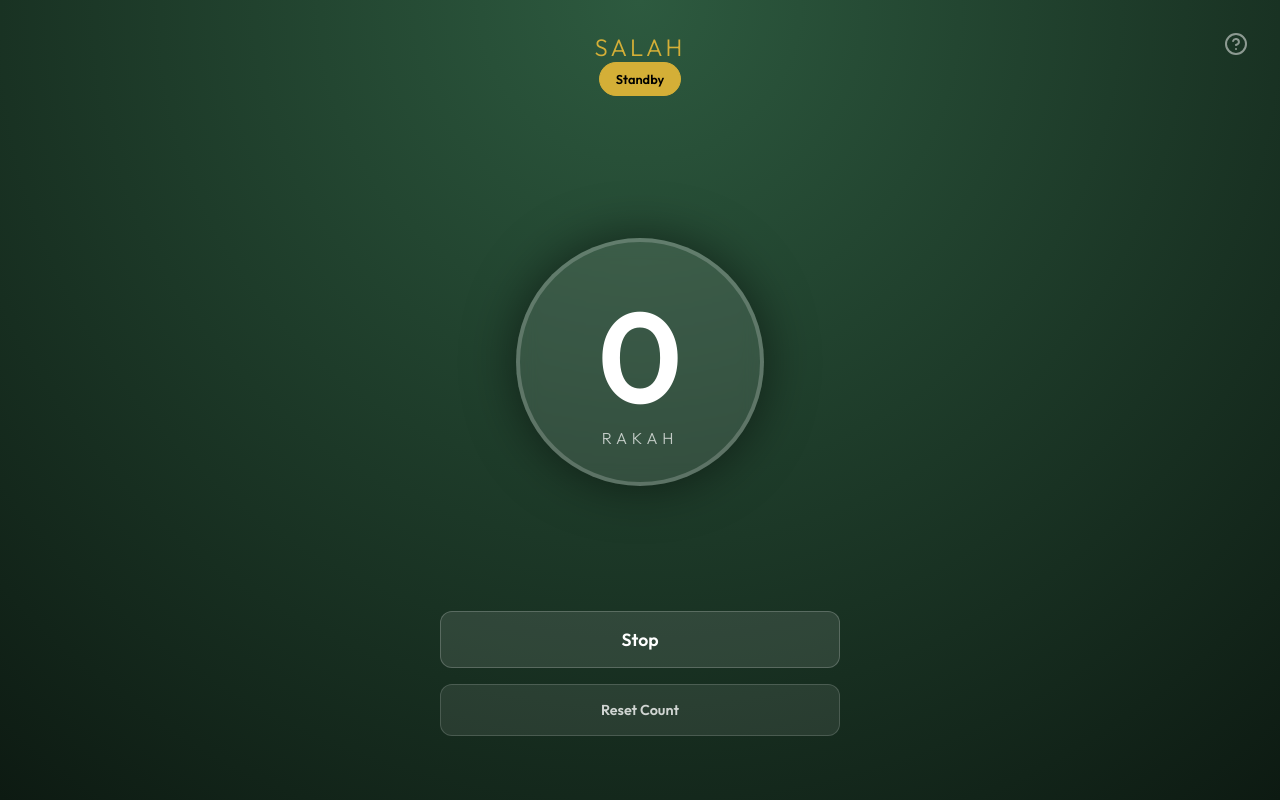
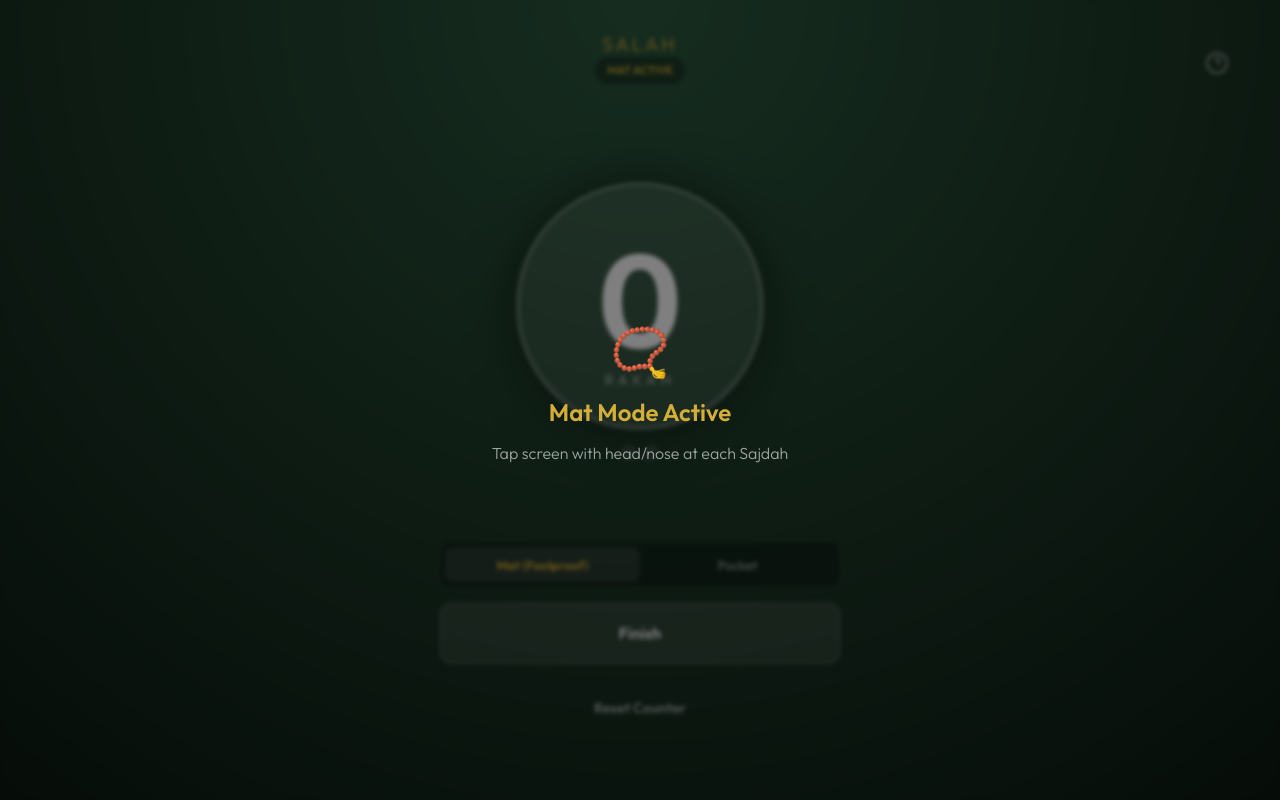
Before and after one commit to fahdi/rakat-counter, a website: page index.html in a window 1280 px wide. Both pictures are taken after a click on the button "Start Prayer". Drawn offline with Linux system fonts and the light colour scheme.

Commit message:
Fix pocket mode with Screen Wake Lock and set Mat Mode as foolproof default

```diff
--- a/counter.js
+++ b/counter.js
@@ -2,19 +2,23 @@ export class RakatCounter {
     constructor(options = {}) {
         this.rukuThreshold = options.rukuThreshold || -3.5;
         this.sajdahThreshold = options.sajdahThreshold || -7;
-        this.standingThreshold = options.standingThreshold || -1;
-        this.cooldown = options.cooldown === undefined ? 2000 : options.cooldown;
-        this.bufferSize = options.bufferSize || 1; // Default to 1 for tests unless specified
+        this.standingThreshold = options.standingThreshold || -2; // Slightly more relaxed for sitting
+        this.cooldown = options.cooldown === undefined ? 3000 : options.cooldown; // Higher cooldown to prevent double hits
+        this.bufferSize = options.bufferSize || 10;
 
         this.count = 0;
+        this.sajdahCount = 0;
         this.state = 'standing';
         this.buffer = [];
-        this.hasReachedSajdah = false;
-        this.lastRakatTime = 0;
+        this.lastSajdahTime = 0;
+        this.mode = options.mode || 'pocket';
         this.onCountChange = options.onCountChange || (() => { });
+        this.onSajdahDetect = options.onSajdahDetect || (() => { });
     }
 
     processPitch(pitch) {
+        if (this.mode === 'mat') return; // In mat mode, we only listen for touch triggers
+
         this.buffer.push(pitch);
         if (this.buffer.length > this.bufferSize) {
             this.buffer.shift();
@@ -25,47 +29,47 @@ export class RakatCounter {
     }
 
     updateState(avgPitch) {
-        if (avgPitch < this.sajdahThreshold) {
+        if (avgPitch <= this.sajdahThreshold) {
             if (this.state !== 'sajdah') {
                 this.state = 'sajdah';
-                this.hasReachedSajdah = true;
+                this.processSajdahTrigger();
             }
-        } else if (avgPitch < this.rukuThreshold) {
-            if (this.state !== 'sajdah') {
-                this.state = 'ruku';
-            }
-        } else if (avgPitch > this.standingThreshold) {
-            if (this.state !== 'standing') {
-                this.checkRakatCompletion();
-                this.state = 'standing';
-            }
+        } else if (avgPitch >= this.standingThreshold) {
+            this.state = 'standing';
         }
     }
 
-    checkRakatCompletion() {
-        if (this.hasReachedSajdah) {
-            const now = Date.now();
-            if (now - this.lastRakatTime >= this.cooldown) {
+    processSajdahTrigger() {
+        const now = Date.now();
+        // Debounce to avoid multiple counts for same movement
+        if (now - this.lastSajdahTime >= this.cooldown) {
+            this.sajdahCount++;
+            this.lastSajdahTime = now;
+            this.onSajdahDetect(this.sajdahCount);
+
+            if (this.sajdahCount > 0 && this.sajdahCount % 2 === 0) {
                 this.count++;
-                this.lastRakatTime = now;
                 this.onCountChange(this.count);
             }
-            this.hasReachedSajdah = false;
+            return true;
         }
+        return false;
+    }
+
+    setMode(mode) {
+        this.mode = mode;
+        this.reset();
     }
 
     getCount() {
         return this.count;
     }
 
-    getState() {
-        return this.state;
-    }
-
     reset() {
         this.count = 0;
-        this.hasReachedSajdah = false;
+        this.sajdahCount = 0;
         this.state = 'standing';
         this.buffer = [];
+        this.lastSajdahTime = 0;
     }
 }
--- a/index.html
+++ b/index.html
@@ -11,7 +11,8 @@
     <link rel="manifest" href="manifest.json">
     <link rel="preconnect" href="https://fonts.googleapis.com">
     <link rel="preconnect" href="https://fonts.gstatic.com" crossorigin>
-    <link href="https://fonts.googleapis.com/css2?family=Outfit:wght@300;600&display=swap" rel="stylesheet">
+    <link href="https://fonts.googleapis.com/css2?family=Outfit:wght@300;600&family=Inter:wght@400;700&display=swap"
+        rel="stylesheet">
     <style>
         :root {
             --p: #1a472a;
@@ -42,13 +43,13 @@
             text-align: center;
             display: flex;
             flex-direction: column;
-            gap: 2rem;
+            gap: 1.5rem;
             height: 100%;
             justify-content: space-between
         }
 
         h1 {
-            font-size: 1.5rem;
+            font-size: 1.2rem;
             font-weight: 300;
             letter-spacing: .2rem;
             margin: 0;
@@ -64,7 +65,6 @@
             border: none;
             color: var(--t);
             opacity: .5;
-            padding: 0;
             cursor: pointer
         }
 
@@ -109,6 +109,7 @@
 
         .d {
             display: flex;
+            flex-direction: column;
             align-items: center;
             justify-content: center;
             height: 300px
@@ -137,11 +138,12 @@
         #count {
             font-size: 8rem;
             font-weight: 600;
-            margin: 0
+            margin: 0;
+            font-family: Inter, sans-serif
         }
 
         .l {
-            font-size: 1rem;
+            font-size: .9rem;
             text-transform: uppercase;
             letter-spacing: .3rem;
             opacity: .7;
@@ -150,19 +152,34 @@
 
         .s {
             display: inline-block;
-            padding: .5rem 1rem;
+            padding: .4rem .8rem;
             border-radius: 20px;
             background: rgba(0, 0, 0, .3);
-            font-size: .8rem;
+            font-size: .7rem;
             font-weight: 600;
-            border: 1px solid rgba(255, 255, 255, .2);
-            margin-bottom: 1rem
+            border: 1px solid rgba(255, 255, 255, .1);
+            margin-bottom: 1rem;
+            color: var(--a)
         }
 
-        .s.active {
+        .s-dots {
+            display: flex;
+            gap: .5rem;
+            margin-top: 1rem
+        }
+
+        .dot {
+            width: 12px;
+            height: 12px;
+            border-radius: 50%;
+            background: rgba(255, 255, 255, .1);
+            border: 1px solid rgba(255, 255, 255, .2);
+            transition: .3s
+        }
+
+        .dot.a {
             background: var(--a);
-            color: #000;
-            border-color: var(--a)
+            box-shadow: 0 0 10px var(--a)
         }
 
         .ctrl {
@@ -176,23 +193,73 @@
             background: var(--g);
             border: 1px solid rgba(255, 255, 255, .2);
             color: #fff;
-            padding: 1rem;
+            padding: 1.2rem;
             border-radius: 12px;
-            font-size: 1.1rem;
+            font-size: 1rem;
             font-weight: 600;
             cursor: pointer;
-            font-family: inherit
+            font-family: inherit;
+            transition: .2s
+        }
+
+        button:active {
+            transform: scale(.98)
         }
 
         button.primary {
             background: var(--a);
             color: #000;
-            border: none
+            border: none;
+            box-shadow: 0 4px 15px rgba(212, 175, 55, .2)
         }
 
         button.sec {
             font-size: .9rem;
-            opacity: .8
+            opacity: .6;
+            border: none;
+            background: none
+        }
+
+        .mode-sel {
+            display: flex;
+            background: rgba(0, 0, 0, .3);
+            border-radius: 10px;
+            padding: 4px;
+            border: 1px solid rgba(255, 255, 255, .05)
+        }
+
+        .mode-sel button {
+            flex: 1;
+            background: none;
+            border: none;
+            padding: .6rem;
+            font-size: .8rem;
+            opacity: .5;
+            border-radius: 8px
+        }
+
+        .mode-sel button.a {
+            background: var(--g);
+            opacity: 1;
+            color: var(--a)
+        }
+
+        .mat-area {
+            position: fixed;
+            top: 0;
+            left: 0;
+            width: 100%;
+            height: 100%;
+            z-index: 50;
+            display: none;
+            align-items: center;
+            justify-content: center;
+            background: rgba(0, 0, 0, .5);
+            backdrop-filter: blur(2px)
+        }
+
+        .mat-area.active {
+            display: flex
         }
 
         .hidden {
@@ -202,9 +269,10 @@
         #debug {
             position: fixed;
             bottom: 5px;
-            font-size: .6rem;
+            font-size: 10px;
             opacity: .3;
-            width: 100%
+            width: 100%;
+            text-align: center
         }
     </style>
 </head>
@@ -213,13 +281,12 @@
     <div class="c">
         <header>
             <h1>Salah</h1>
-            <div id="status" class="s">Standby</div>
+            <div id="status" class="s">READY</div>
             <button id="helpBtn" class="h-btn">
-                <svg width="24" height="24" viewBox="0 0 24 24" fill="none" stroke="currentColor" stroke-width="2"
-                    stroke-linecap="round" stroke-linejoin="round">
-                    <circle cx="12" cy="12" r="10"></circle>
-                    <path d="M9.09 9a3 3 0 0 1 5.83 1c0 2-3 3-3 3"></path>
-                    <line x1="12" y1="17" x2="12.01" y2="17"></line>
+                <svg width="24" height="24" viewBox="0 0 24 24" fill="none" stroke="currentColor" stroke-width="2">
+                    <circle cx="12" cy="12" r="10" />
+                    <path d="M9.09 9a3 3 0 0 1 5.83 1c0 2-3 3-3 3" />
+                    <line x1="12" y1="17" x2="12.01" y2="17" />
                 </svg>
             </button>
         </header>
@@ -227,20 +294,35 @@
             <div id="circle" class="r">
                 <p id="count">0</p><span class="l">Rakah</span>
             </div>
+            <div class="s-dots">
+                <div class="dot" id="dot1"></div>
+                <div class="dot" id="dot2"></div>
+            </div>
         </div>
         <div class="ctrl">
+            <div class="mode-sel">
+                <button id="modeMat" class="a">Mat (Foolproof)</button>
+                <button id="modePocket">Pocket</button>
+            </div>
             <button id="start" class="primary">Start Prayer</button>
-            <button id="stop" class="hidden">Stop</button>
-            <button id="reset" class="sec">Reset Count</button>
+            <button id="stop" class="hidden">Finish</button>
+            <button id="reset" class="sec">Reset Counter</button>
+        </div>
+    </div>
+    <div id="matArea" class="mat-area">
+        <div style="text-align:center;pointer-events:none">
+            <div style="font-size:3rem;margin-bottom:1rem">📿</div>
+            <h2 style="color:var(--a);margin:0">Mat Mode Active</h2>
+            <p style="opacity:.6">Tap screen with head/nose at each Sajdah</p>
         </div>
     </div>
     <div id="helpModal" class="m">
         <div class="m-c">
             <h2>How to Use</h2>
-            <p>1. Tap <b>Start Prayer</b> and grant motion permissions.</p>
-            <p>2. Keep phone in your pocket or flat on the prayer mat.</p>
-            <p>3. Pray normally. The app detects bowing and prostration.</p>
-            <p>4. <b>1 Rakah</b> is counted after you return to standing from prostration (Sajdah).</p>
+            <p><b>Mat Mode (Default):</b> Place phone flat on mat (screen up) where your head touches. Tap the screen
+                with your nose/head at each Sajdah.</p>
+            <p><b>Pocket Mode:</b> Keeps phone in pocket. Screen must stay on for sensors to work.</p>
+            <p><b>Logic:</b> 2 Sajdahs = 1 Rakah. Works for standing and sitting prayers.</p>
             <button id="closeHelp" class="primary" style="width:100%;margin-top:1rem">Got it</button>
         </div>
     </div>
@@ -253,17 +335,100 @@
             debugEl = document.getElementById('debug'),
             startBtn = document.getElementById('start'),
             stopBtn = document.getElementById('stop'),
-            resetBtn = document.getElementById('reset');
+            resetBtn = document.getElementById('reset'),
+            modePocket = document.getElementById('modePocket'),
+            modeMat = document.getElementById('modeMat'),
+            matArea = document.getElementById('matArea'),
+            dot1 = document.getElementById('dot1'),
+            dot2 = document.getElementById('dot2');
+
+        let wakeLock = null;
 
         const counter = new RakatCounter({
+            mode: 'mat',
             onCountChange: (c) => {
                 countEl.innerText = c;
                 circleEl.classList.add('p');
                 setTimeout(() => circleEl.classList.remove('p'), 300);
                 if ('vibrate' in navigator) navigator.vibrate([100, 50, 100]);
                 localStorage.setItem('rakat_count', c);
+                updateDots(0);
+            },
+            onSajdahDetect: (s) => {
+                const stage = s % 2 || 2;
+                updateDots(stage);
+                if ('vibrate' in navigator) navigator.vibrate(50);
             }
         });
+
+        function updateDots(s) {
+            dot1.classList.toggle('a', s >= 1);
+            dot2.classList.toggle('a', s >= 2);
+            if (s === 0) { dot1.classList.remove('a'); dot2.classList.remove('a'); }
+        }
+
+        async function requestWakeLock() {
+            if ('wakeLock' in navigator) {
+                try {
+                    wakeLock = await navigator.wakeLock.request('screen');
+                } catch (err) { console.error(`${err.name}, ${err.message}`); }
+            }
+        }
+
+        async function handleMotion(e) {
+            counter.processPitch(e.beta);
+            debugEl.innerText = `Pitch: ${e.beta.toFixed(1)}° | Sajdahs: ${counter.sajdahCount}`;
+        }
+
+        modePocket.onclick = () => {
+            modePocket.classList.add('a');
+            modeMat.classList.remove('a');
+            counter.setMode('pocket');
+        };
+
+        modeMat.onclick = () => {
+            modeMat.classList.add('a');
+            modePocket.classList.remove('a');
+            counter.setMode('mat');
+        };
+
+        matArea.onclick = () => {
+            counter.processSajdahTrigger();
+        };
+
+        startBtn.onclick = async () => {
+            await requestWakeLock();
+            if (counter.mode === 'pocket') {
+                if (typeof DeviceOrientationEvent.requestPermission === 'function') {
+                    const p = await DeviceOrientationEvent.requestPermission();
+                    if (p !== 'granted') return alert('Permission denied');
+                }
+                window.addEventListener('deviceorientation', handleMotion);
+            } else {
+                matArea.classList.add('active');
+            }
+            startBtn.classList.add('hidden');
+            stopBtn.classList.remove('hidden');
+            statusEl.innerText = counter.mode.toUpperCase() + ' ACTIVE';
+        };
+
+        stopBtn.onclick = () => {
+            if (wakeLock) { wakeLock.release(); wakeLock = null; }
+            startBtn.classList.remove('hidden');
+            stopBtn.classList.add('hidden');
+            statusEl.innerText = 'READY';
+            window.removeEventListener('deviceorientation', handleMotion);
+            matArea.classList.remove('active');
+        };
+
+        resetBtn.onclick = () => {
+            if (confirm('Reset?')) {
+                counter.reset();
+                countEl.innerText = 0;
+                updateDots(0);
+                localStorage.removeItem('rakat_count');
+            }
+        };
 
         const saved = localStorage.getItem('rakat_count');
         if (saved) {
@@ -271,49 +436,12 @@
             countEl.innerText = counter.count;
         }
 
-        async function handleMotion(e) {
-            counter.processPitch(e.beta);
-            statusEl.innerText = counter.state.toUpperCase();
-            debugEl.innerText = `Pitch: ${e.beta.toFixed(1)}° | State: ${counter.state}`;
-        }
-
-        startBtn.onclick = async () => {
-            if (typeof DeviceOrientationEvent.requestPermission === 'function') {
-                const p = await DeviceOrientationEvent.requestPermission();
-                if (p !== 'granted') return alert('Permission denied');
-            }
-            startBtn.classList.add('hidden');
-            stopBtn.classList.remove('hidden');
-            statusEl.classList.add('active');
-            window.addEventListener('deviceorientation', handleMotion);
-        };
-
-        stopBtn.onclick = () => {
-            startBtn.classList.remove('hidden');
-            stopBtn.classList.add('hidden');
-            statusEl.classList.remove('active');
-            statusEl.innerText = 'STANDBY';
-            window.removeEventListener('deviceorientation', handleMotion);
-        };
-
-        resetBtn.onclick = () => {
-            if (confirm('Reset?')) {
-                counter.reset();
-                countEl.innerText = 0;
-                localStorage.removeItem('rakat_count');
-            }
-        };
-
         if ('serviceWorker' in navigator) navigator.serviceWorker.register('sw.js');
 
-        // Help Modal Logic
-        const helpBtn = document.getElementById('helpBtn');
-        const helpModal = document.getElementById('helpModal');
-        const closeHelp = document.getElementById('closeHelp');
-
-        helpBtn.onclick = () => helpModal.classList.add('v');
-        closeHelp.onclick = () => helpModal.classList.remove('v');
-        helpModal.onclick = (e) => { if (e.target === helpModal) helpModal.classList.remove('v'); };
+        const helpBtn = document.getElementById('helpBtn'), m = document.getElementById('helpModal'), c = document.getElementById('closeHelp');
+        helpBtn.onclick = () => m.classList.add('v');
+        c.onclick = () => m.classList.remove('v');
+        m.onclick = (e) => { if (e.target === m) m.classList.remove('v') };
     </script>
 </body>
 
```
Also changed, not shown: counter.test.js (+22 -53 lines).
